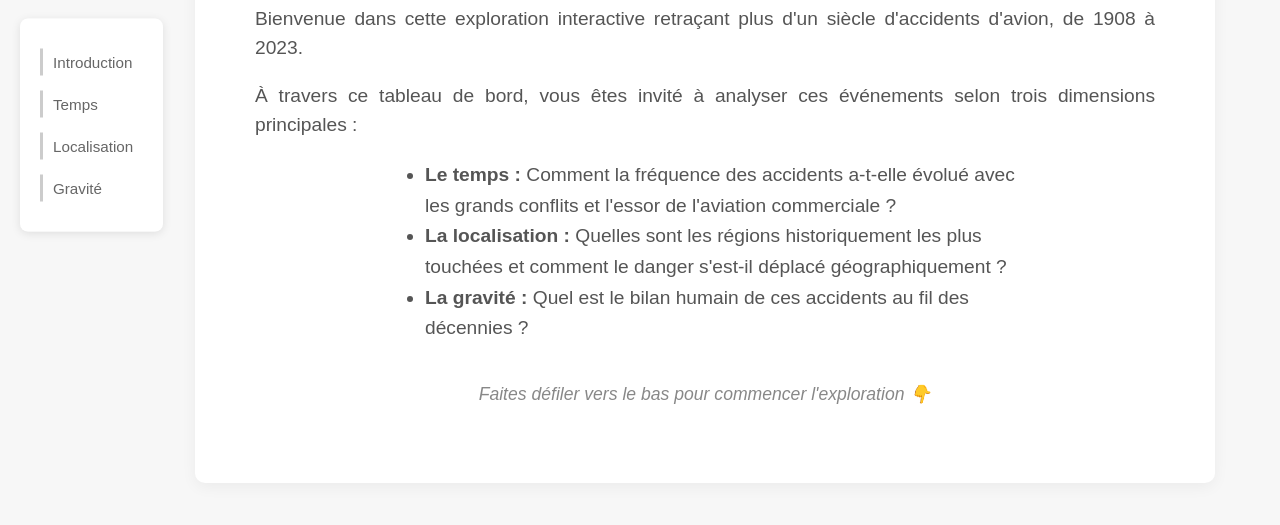
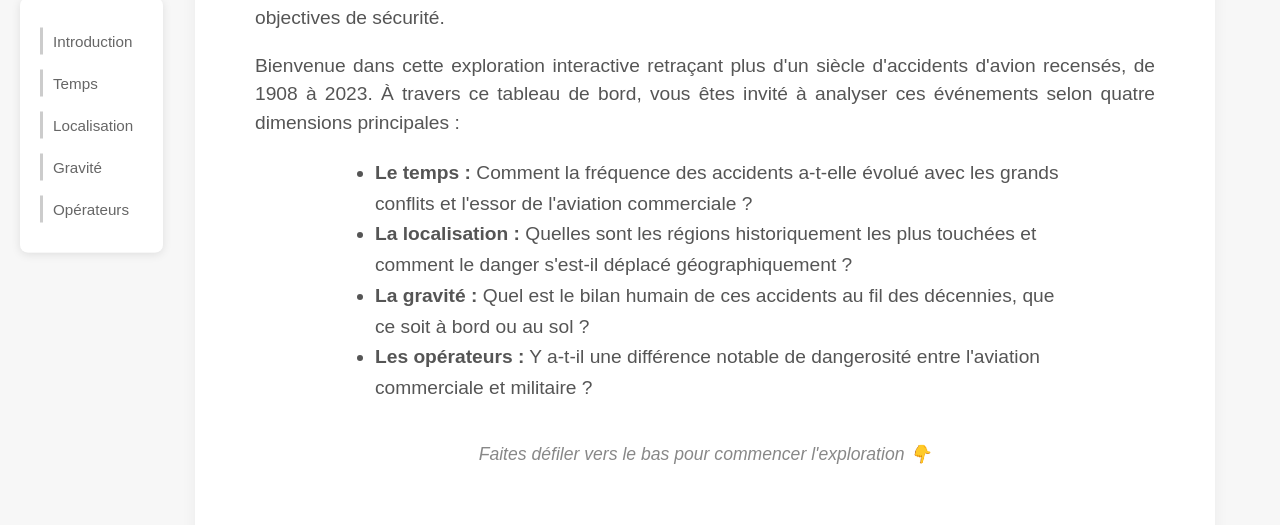
Before and after one commit to Jeje94YT/INF8808-project, a website: page index.html in a window 1280 px wide. Shown: the part 275-800 px from the top of the page. Drawn offline with nearby package versions, Linux system fonts and the light colour scheme; no server answers.

Commit message:
add place for viz4

```diff
--- a/index.html
+++ b/index.html
@@ -20,6 +20,7 @@
             <li><a href="#section1">Temps</a></li>
             <li><a href="#section2">Localisation</a></li>
             <li><a href="#section3">Gravité</a></li>
+            <li><a href="#section4">Opérateurs</a></li>
         </ul>
     </nav>
 
@@ -29,17 +30,18 @@
                 <h1 style="font-size: 2.5em; color: #0077cc; margin-bottom: 20px;">Un Siècle d'Aviation : Risques et Évolution</h1>
 
                 <p class="description" style="font-size: 1.2em; text-align: justify; margin-bottom: 15px;">
-                    Bienvenue dans cette exploration interactive retraçant plus d'un siècle d'accidents d'avion, de 1908 à 2023.
+                    L'aviation constitue aujourd'hui l'un des principaux moyens de transport à longue distance. Bien que souvent influencée par la couverture médiatique, la perception du public diffère parfois des données objectives de sécurité.
                 </p>
 
-                <p class="description" style="font-size: 1.2em; text-align: justify;">
-                    À travers ce tableau de bord, vous êtes invité à analyser ces événements selon trois dimensions principales :
+                <p class="description" style="font-size: 1.2em; text-align: justify; margin-bottom: 15px;">
+                    Bienvenue dans cette exploration interactive retraçant plus d'un siècle d'accidents d'avion recensés, de 1908 à 2023. À travers ce tableau de bord, vous êtes invité à analyser ces événements selon quatre dimensions principales :
                 </p>
 
-                <ul style="text-align: left; font-size: 1.2em; color: #555; margin: 20px auto; max-width: 600px; line-height: 1.6;">
+                <ul style="text-align: left; font-size: 1.2em; color: #555; margin: 20px auto; max-width: 700px; line-height: 1.6;">
                     <li><strong>Le temps :</strong> Comment la fréquence des accidents a-t-elle évolué avec les grands conflits et l'essor de l'aviation commerciale ?</li>
                     <li><strong>La localisation :</strong> Quelles sont les régions historiquement les plus touchées et comment le danger s'est-il déplacé géographiquement ?</li>
-                    <li><strong>La gravité :</strong> Quel est le bilan humain de ces accidents au fil des décennies ?</li>
+                    <li><strong>La gravité :</strong> Quel est le bilan humain de ces accidents au fil des décennies, que ce soit à bord ou au sol ?</li>
+                    <li><strong>Les opérateurs :</strong> Y a-t-il une différence notable de dangerosité entre l'aviation commerciale et militaire ?</li>
                 </ul>
 
                 <p style="margin-top: 40px; font-style: italic; color: #888; font-size: 1.1em;">
@@ -57,15 +59,7 @@
                     <svg id="lineChart"></svg>
                 </div>
 
-                <div id="yearRangeContainer">
-                    <label>Year range:</label>
-                    <div id="yearRangeSlider"></div>
-                    <p>
-                        <span id="yearStart">1912</span> -
-                        <span id="yearEnd">2023</span>
-                    </p>
                 </div>
-            </div>
         </section>
 
         <section id="section2" class="step">
@@ -142,12 +136,24 @@
             </div>
         </section>
 
+        <section id="section4" class="step">
+            <div class="content" style="width: 100%; max-width: 1200px; margin: auto;">
+                <h1>Aviation Commerciale vs Militaire</h1>
+                <p class="description">Cette visualisation compare l'aviation commerciale et militaire sur une même échelle temporelle afin de mettre en évidence la gravité globale (fatalités totales) et la gravité moyenne par accident.</p>
+
+                <div class="chart-container" style="margin-top: 30px; background: #fff; border-radius: 8px; padding: 20px; box-shadow: 0 2px 5px rgba(0,0,0,0.05);">
+                    <svg id="operatorChart"></svg>
+                </div>
+            </div>
+        </section>
+
     </div>
 
     <script src="preprocess.js"></script>
     <script src="viz1_time.js"></script>
     <script src="viz2_location.js"></script>
     <script src="viz3_severity.js"></script>
+    <script src="viz4_operators.js"></script>
     <script src="script.js"></script>
 </body>
 </html>
--- a/script.js
+++ b/script.js
@@ -19,6 +19,7 @@ d3.csv("data/Airplane_Crashes_and_Fatalities_Since_1908_t0_2023.csv").then(data
     initViz1();
     initViz2();
     initViz3();
+    initViz4();
 
 }).catch(error => {
     console.error("Erreur lors du chargement des données:", error);
--- a/viz1_time.js
+++ b/viz1_time.js
@@ -2,6 +2,8 @@ function initViz1() {
     const width = 900;
     const height = 450;
     const margin = { top: 40, right: 40, bottom: 50, left: 70 };
+
+    // On garde cette variable pour que la fonction updateCharts() dessine tout par défaut
     let selectedRange = [1908, 2023];
 
     const svg = d3.select("#lineChart")
@@ -77,6 +79,8 @@ function initViz1() {
             .on("mouseout", () => tooltip.style("display", "none"));
     }
 
+    // TODO: a effacer
+    /*
     const slider = document.getElementById('yearRangeSlider');
     noUiSlider.create(slider, {
         start: selectedRange,
@@ -91,6 +95,7 @@ function initViz1() {
         d3.select("#yearEnd").text(selectedRange[1]);
         if (globalData.length > 0) updateCharts();
     });
+    */
 
     updateCharts();
 }
--- /dev/null
+++ b/viz4_operators.js
@@ -0,0 +1,12 @@
+function initViz4() {
+    // TODO: ajouter le code pour la viz4
+    const width = 1200;
+    const height = 450;
+    const margin = { top: 40, right: 30, bottom: 50, left: 60 };
+
+    const svgOperator = d3.select("#operatorChart")
+        .attr("viewBox", `0 0 ${width} ${height}`)
+        .style("display", "block")
+        .style("width", "100%")
+        .style("height", "auto");
+}
```
